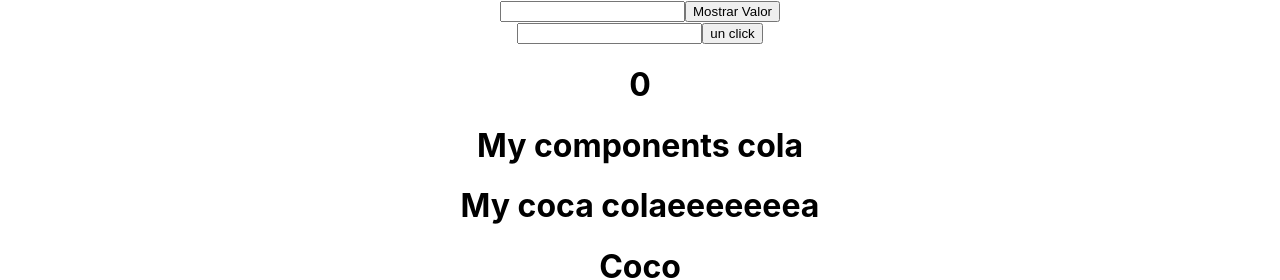
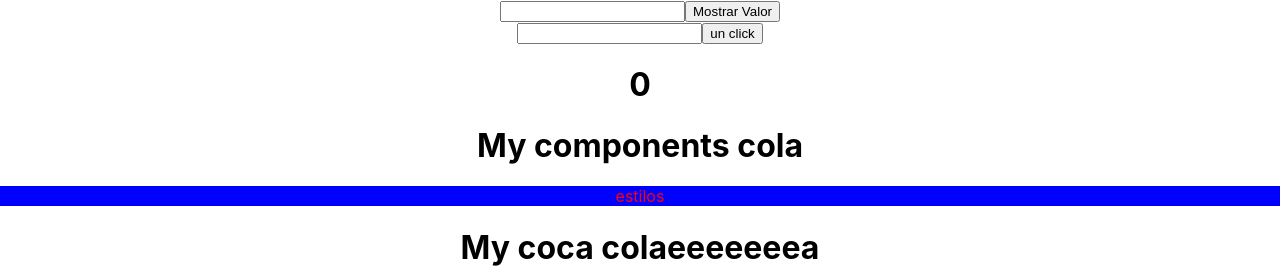
Before and after one commit to codestiven/react-js-curso, a React (Create React App) app: page / in a window 1280 px wide. Shown: the top 280 px of the page. Built offline with nearby package versions, Linux system fonts and the light colour scheme.

Commit message:
9. Estilos

```diff
--- a/src/App.js
+++ b/src/App.js
@@ -5,6 +5,7 @@
 import { Mycomponent, Hijo } from "./components/mycomponents";
 import { RenderizadoCondicional } from './components/mycomponents/Renderizado condicional';
 import Imgg from './components/img';
+import Estilo from './components/style';
 
 
 
@@ -14,6 +15,7 @@
       <UsingRefComponent />
       <UseState />
       <Mycomponent name="components cola  " />
+      <Estilo />
       <Hijo> coca colaeeeeeeea </Hijo>
       <RenderizadoCondicional />
       <Imgg />
--- /dev/null
+++ b/src/components/style.jsx
@@ -0,0 +1,7 @@
+import React from 'react'
+
+export default function Estilo() {
+  return (
+    <div style={{ color: 'red' , backgroundColor: 'blue'}} >estilos</div>
+  )
+}
```
